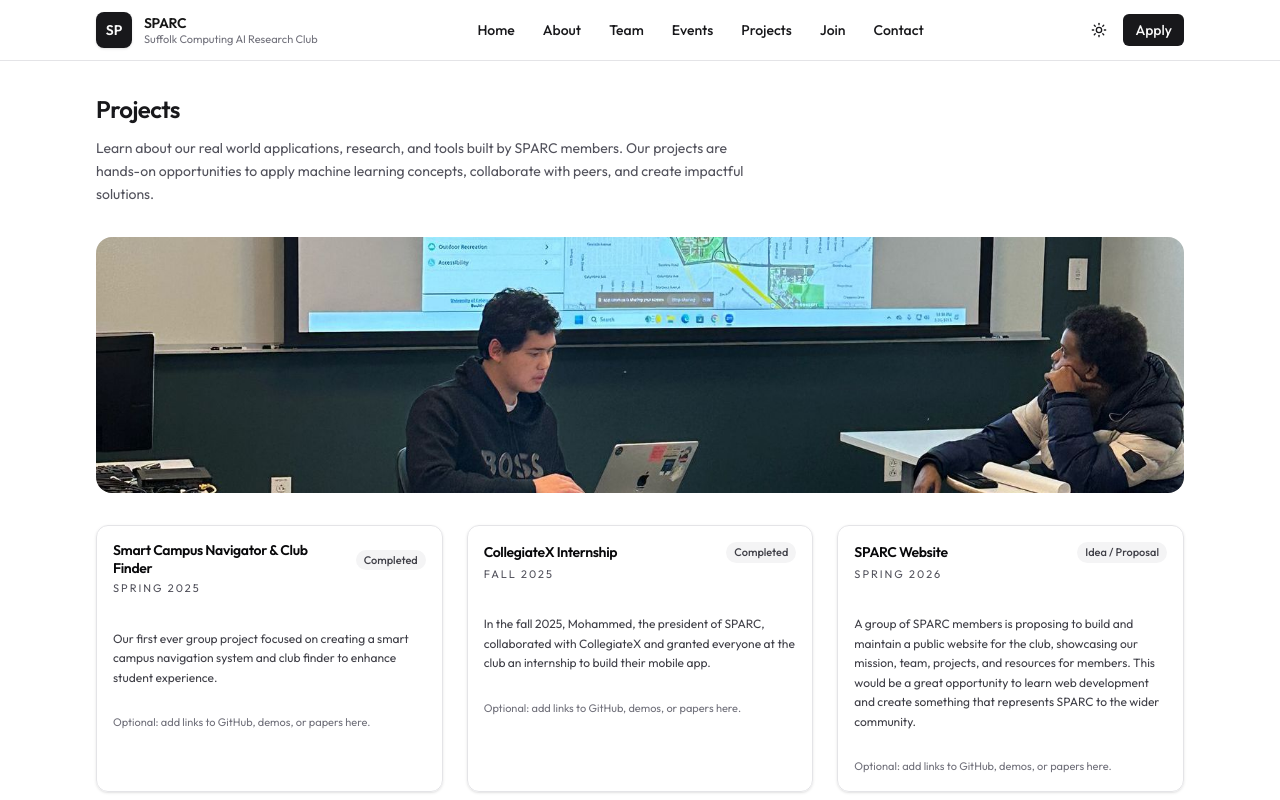
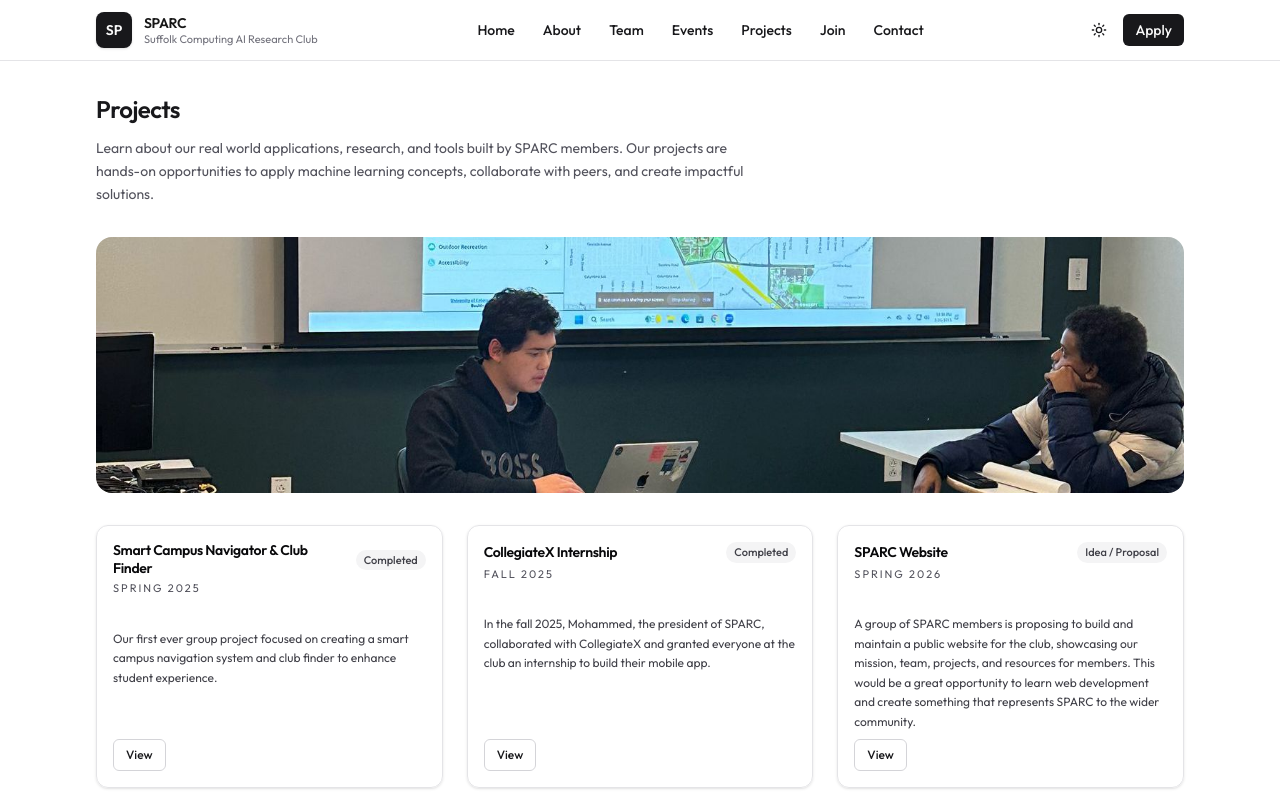
Before and after one commit to montasirmoyen/sparc-website, a Next.js app: page /projects in a window 1280 px wide. Shown: the top 800 px of the page. Built offline with nearby package versions, Linux system fonts and the light colour scheme.

Commit message:
Add button to view project

```diff
--- a/app/projects/page.tsx
+++ b/app/projects/page.tsx
@@ -8,6 +8,7 @@ import {
 } from "@/components/ui/card";
 import { Button } from "@/components/ui/button";
 import Image from "next/image";
+import { link } from "fs";
 
 export default function ProjectsPage() {
   const projects = [
@@ -15,6 +16,7 @@ export default function ProjectsPage() {
       name: "Smart Campus Navigator & Club Finder",
       status: "Completed",
       timeframe: "Spring 2025",
+      link: "https://github.com/MohammedAlTal/Suffolk_CSMA",
       description:
         "Our first ever group project focused on creating a smart campus navigation system and club finder to enhance student experience.",
     },
@@ -22,6 +24,7 @@ export default function ProjectsPage() {
       name: "CollegiateX Internship",
       status: "Completed",
       timeframe: "Fall 2025",
+      link: "https://collegiatex.com/",
       description:
         "In the fall 2025, Mohammed, the president of SPARC, collaborated with CollegiateX and granted everyone at the club an internship to build their mobile app.",
     },
@@ -29,6 +32,7 @@ export default function ProjectsPage() {
       name: "SPARC Website",
       status: "Idea / Proposal",
       timeframe: "Spring 2026",
+      link: "https://sparc-su.vercel.app",
       description:
         "A group of SPARC members is proposing to build and maintain a public website for the club, showcasing our mission, team, projects, and resources for members. This would be a great opportunity to learn web development and create something that represents SPARC to the wider community.",
     },
@@ -56,7 +60,7 @@ export default function ProjectsPage() {
 
         <section className="grid gap-3 sm:gap-4 md:gap-6 grid-cols-1 sm:grid-cols-2 md:grid-cols-3">
           {projects.map((project) => (
-            <Card key={project.name} size="sm">
+            <Card key={project.name} size="sm" className="flex flex-col">
               <CardHeader className="mb-2 border-b-0 pb-0">
                 <div className="flex items-start sm:items-center justify-between gap-2">
                   <CardTitle className="text-xs sm:text-sm leading-tight">{project.name}</CardTitle>
@@ -71,9 +75,15 @@ export default function ProjectsPage() {
               <CardContent className="text-xs sm:text-xs leading-relaxed text-zinc-700 dark:text-zinc-300">
                 {project.description}
               </CardContent>
-              <CardFooter className="mt-2 sm:mt-3 border-t-0 pt-0 text-[10px] sm:text-[11px] text-zinc-500 dark:text-zinc-400">
-                Optional: add links to GitHub, demos, or papers here.
-              </CardFooter>
+              {project.link && (
+                <CardContent className="mt-auto pt-2">
+                  <Button size="sm" variant="outline" className="text-xs">
+                    <a href={project.link} target="_blank" rel="noreferrer">
+                      View
+                    </a>
+                  </Button>
+                </CardContent>
+              )}
             </Card>
           ))}
         </section>
```
